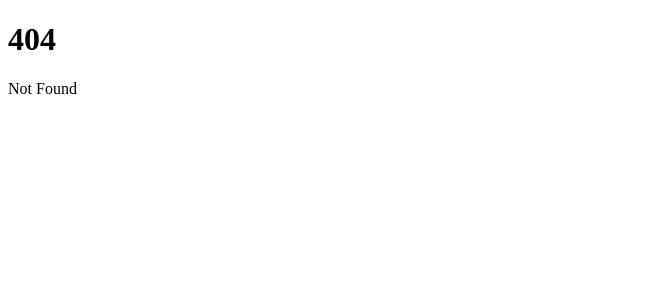
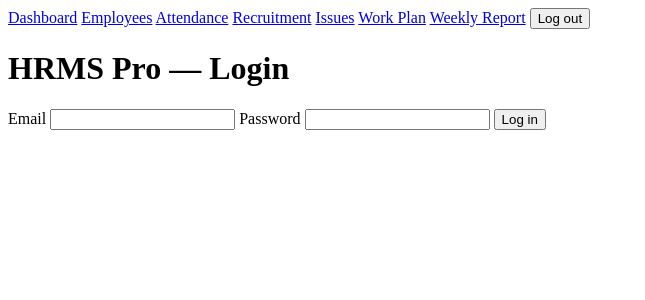
Before and after one commit to Srabon444/htms-pro, a SvelteKit app: page /login in a window 1280 px wide. Before the commit this address had no page. Shown: the top 300 px of the page, without its empty margins (0-645 px from the left). Built offline with nearby package versions, Linux system fonts and the light colour scheme; no server answers.

Commit message:
feat: add Supabase auth with login and route guard

```diff
--- /dev/null
+++ b/src/hooks.server.ts
@@ -0,0 +1,39 @@
+import { createServerClient } from '@supabase/ssr';
+import { PUBLIC_SUPABASE_URL, PUBLIC_SUPABASE_ANON_KEY } from '$env/static/public';
+import type { Handle } from '@sveltejs/kit';
+import { redirect } from '@sveltejs/kit';
+
+export const handle: Handle = async ({ event, resolve }) => {
+	event.locals.supabase = createServerClient(PUBLIC_SUPABASE_URL, PUBLIC_SUPABASE_ANON_KEY, {
+		cookies: {
+			getAll: () => event.cookies.getAll(),
+			setAll: (cookiesToSet) => {
+				cookiesToSet.forEach(({ name, value, options }) =>
+					event.cookies.set(name, value, { ...options, path: '/' })
+				);
+			}
+		}
+	});
+
+	event.locals.safeGetSession = async () => {
+		const {
+			data: { session }
+		} = await event.locals.supabase.auth.getSession();
+		if (!session) return { session: null, user: null };
+
+		const {
+			data: { user },
+			error
+		} = await event.locals.supabase.auth.getUser();
+		if (error) return { session: null, user: null };
+
+		return { session, user };
+	};
+
+	const { session } = await event.locals.safeGetSession();
+	if (!session && event.url.pathname !== '/login') {
+		throw redirect(303, '/login');
+	}
+
+	return resolve(event);
+};
--- /dev/null
+++ b/src/routes/+layout.server.ts
@@ -0,0 +1,6 @@
+import type { LayoutServerLoad } from './$types';
+
+export const load: LayoutServerLoad = async ({ locals }) => {
+	const { session } = await locals.safeGetSession();
+	return { session };
+};
--- a/src/routes/+layout.svelte
+++ b/src/routes/+layout.svelte
@@ -1,11 +1,29 @@
 <script lang="ts">
 	import favicon from '$lib/assets/favicon.svg';
+	import { invalidateAll } from '$app/navigation';
+	import { supabase } from '$lib/supabaseClient';
 
 	let { children } = $props();
+
+	async function logout() {
+		await supabase.auth.signOut();
+		await invalidateAll();
+	}
 </script>
 
 <svelte:head>
 	<link rel="icon" href={favicon} />
 </svelte:head>
 
+<nav>
+	<a href="/">Dashboard</a>
+	<a href="/employees">Employees</a>
+	<a href="/attendance">Attendance</a>
+	<a href="/recruitment">Recruitment</a>
+	<a href="/issues">Issues</a>
+	<a href="/work-plan">Work Plan</a>
+	<a href="/report">Weekly Report</a>
+	<button onclick={logout}>Log out</button>
+</nav>
+
 {@render children()}
--- /dev/null
+++ b/src/routes/login/+page.server.ts
@@ -0,0 +1,15 @@
+import { fail, redirect } from '@sveltejs/kit';
+import type { Actions } from './$types';
+
+export const actions: Actions = {
+	default: async ({ request, locals }) => {
+		const form = await request.formData();
+		const email = String(form.get('email'));
+		const password = String(form.get('password'));
+
+		const { error } = await locals.supabase.auth.signInWithPassword({ email, password });
+		if (error) return fail(400, { message: error.message });
+
+		throw redirect(303, '/');
+	}
+};
--- /dev/null
+++ b/src/routes/login/+page.svelte
@@ -0,0 +1,12 @@
+<script lang="ts">
+	import type { ActionData } from './$types';
+	let { form }: { form: ActionData } = $props();
+</script>
+
+<form method="POST">
+	<h1>HRMS Pro — Login</h1>
+	{#if form?.message}<p class="error">{form.message}</p>{/if}
+	<label>Email <input name="email" type="email" required /></label>
+	<label>Password <input name="password" type="password" required /></label>
+	<button type="submit">Log in</button>
+</form>
```
Also changed, not shown: src/app.d.ts (+6 -1 lines).
